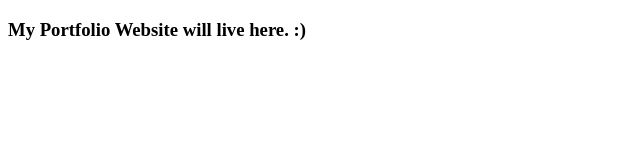
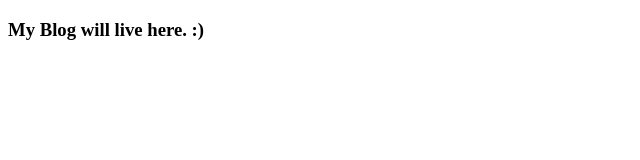
Before and after one commit to geekysrm/blog, a plain HTML site: page index.html in a window 1280 px wide. Shown: the whole page, without its empty margins (0-640 px from the left). Drawn offline with Linux system fonts and the light colour scheme.

Commit message:
Minor changes

```diff
--- a/index.html
+++ b/index.html
@@ -7,6 +7,6 @@
     <title>Soumya Ranjan Mohanty</title>
 </head>
 <body>
-    <h3>My Portfolio Website will live here. :)</h3>
+    <h3>My Blog will live here. :)</h3>
 </body>
 </html>
```
Also changed, not shown: 1 other file.
